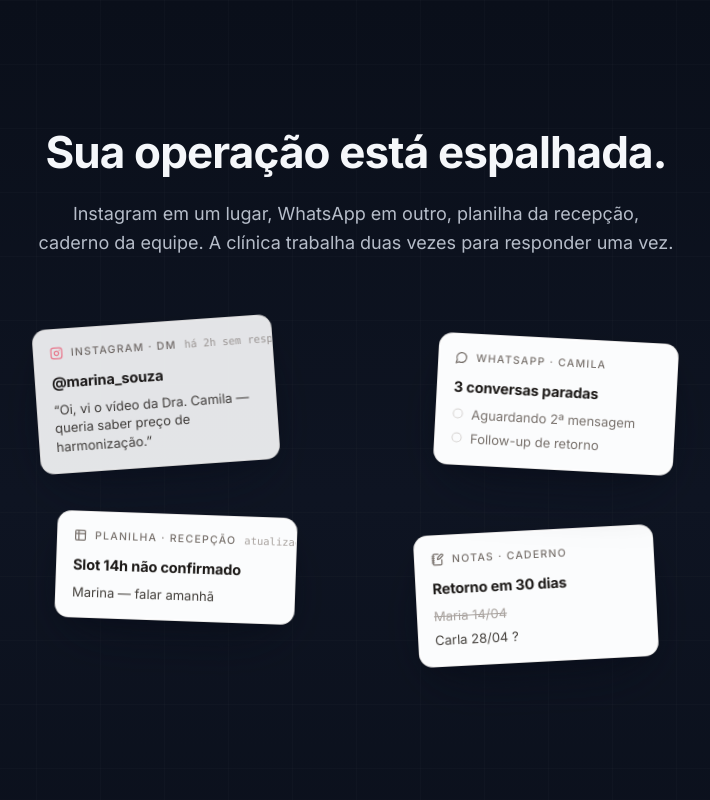
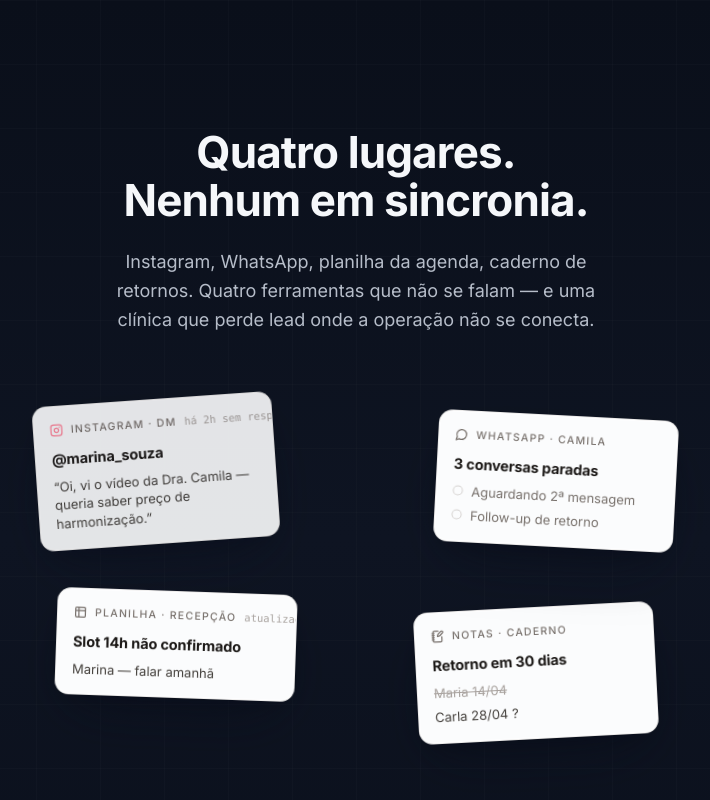
Before and after one commit to likro/likro-landing-page, a Next.js app: page / in a window 1280 px wide. Shown: the part 1100-1900 px from the top of the page, without its empty margins (284-994 px from the left). Built offline with nearby package versions, Linux system fonts and the light colour scheme; no server answers.

Commit message:
feat(pain): switch active copy variant to v3 per UAT approval

```diff
--- a/src/content/pain.ts
+++ b/src/content/pain.ts
@@ -116,4 +116,4 @@ export const PAIN_COPY_VARIANTS = {
  * PAIN_COPY = variante ativa. Provisional: aponta para v1 até Lenny aprovar UMA via PR.
  * Após aprovação, manter o ponteiro fixado e arquivar variantes não escolhidas no git history.
  */
-export const PAIN_COPY: PainCopy = PAIN_COPY_VARIANTS.v1;
+export const PAIN_COPY: PainCopy = PAIN_COPY_VARIANTS.v3;
```
Also changed, not shown: .planning/phases/04-narrative-sections-pain-bridge-product-howitworks-proof/04-HUMAN-UAT.md.
